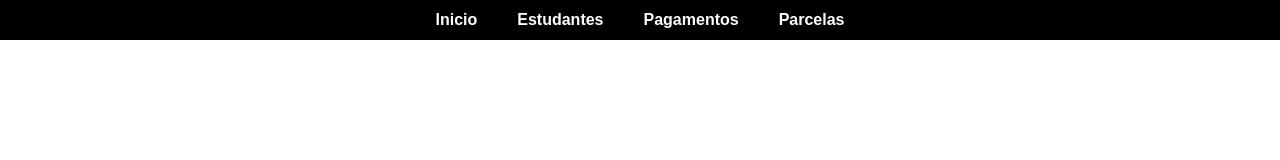
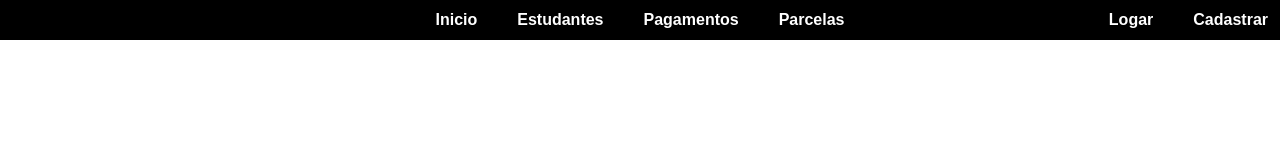
Before and after one commit to polacoluan/tamplate-project, a Next.js app: page /login in a window 1280 px wide. Shown: the top 160 px of the page. Built offline with nearby package versions, Linux system fonts and the light colour scheme.

Commit message:
feat: Adicionando alertas de retorno de erro das chamadas de login e de cadastro, finalizando a parte de autenticação utilizando cookie

```diff
--- a/package.json
+++ b/package.json
@@ -25,7 +25,8 @@
     "react-modal": "^3.16.1",
     "react-npm-encrypt-decrypt": "^1.0.65",
     "tailwind-merge": "^2.5.2",
-    "tailwindcss-animate": "^1.0.7"
+    "tailwindcss-animate": "^1.0.7",
+    "zod": "^3.23.8"
   },
   "devDependencies": {
     "@types/crypto-js": "^4.2.2",
--- a/src/api/login/login.ts
+++ b/src/api/login/login.ts
@@ -15,9 +15,10 @@ export async function login(params: Login) {
         }
 
         throw new Error()
-    } catch (error) {
+    } catch (error: any) {
 
-        throw new Error("Ocorreu um erro ao realizar o login, senha ou usuário inválidos")
+        const {data, status} = error.response;
+        throw new Error(data.message)
     }
 
 }
--- a/src/api/login/signup.ts
+++ b/src/api/login/signup.ts
@@ -13,8 +13,9 @@ export async function signup(params: User) {
         }
 
         throw new Error()
-    } catch (error) {
+    } catch (error: any) {
 
-        throw new Error("Ocorreu um erro ao cadastrar o usuário!")
+        const {data, status} = error.response;
+        throw new Error(data.message)
     }
 }
--- a/src/app/layout.tsx
+++ b/src/app/layout.tsx
@@ -2,7 +2,6 @@ import React from "react";
 import type { Metadata } from "next";
 import "./globals.css";
 import { NavLinks } from '@/components/nav/nav-links'
-
 
 export const metadata: Metadata = {
   title: "UniProject",
@@ -16,6 +15,9 @@ export default function RootLayout({
 }>) {
   return (
     <html lang="en">
+      <head>
+        <link rel="icon" href="/favicon.ico" sizes="any" />
+      </head>
       <body
         className={`antialiased`}
       >
--- a/src/app/login/page.tsx
+++ b/src/app/login/page.tsx
@@ -1,13 +1,13 @@
 "use client";
 
 import { Login } from "@/types/login";
-import React from "react";
+import React, { useState} from "react";
 import { login } from "@/api/login/login";
 import { useForm, SubmitHandler } from "react-hook-form";
 import { useRouter } from 'next/navigation';
-import { AxiosError } from "axios";
 
 const LoginPage = () => {
+    const [errorMessage, setErrorMessage] = useState("")
     const { register, handleSubmit } = useForm<Login>();
     const router = useRouter();
     const onSubmit: SubmitHandler<Login> = async (data) => {
@@ -15,14 +15,17 @@ const LoginPage = () => {
 
             alert("Logado com sucesso");
             router.push("/");
-        }).catch((error: AxiosError) => {
+        }).catch((error) => {
 
-            alert(error)
+            setErrorMessage(error.message)
         });
     };
 
     return (
         <div className="border border-slate-700 rounded-lg w-1/5 m-auto mt-48 p-10">
+            <div className={`${errorMessage ? 'block' : 'hidden'} bg-red-200 rounded-lg mt-2 mb-2 p-5 text-center`}>
+                <span className='text-red-900'>{errorMessage}</span>
+            </div>
             <h1 className="text-center m-4">Realizar Login</h1>
             <form onSubmit={handleSubmit(onSubmit)} className="space-y-4">
                 <label htmlFor="installment" className="block mb-2">Nome:</label>
--- a/src/app/signup/page.tsx
+++ b/src/app/signup/page.tsx
@@ -4,7 +4,6 @@ import { User } from '@/types/user';
 import { signup } from "@/api/login/signup"
 import { useRouter } from 'next/navigation';
 import { useForm, SubmitHandler } from 'react-hook-form';
-import { AxiosError } from 'axios';
 import { useState } from 'react';
 
 const SignupPage = () => {
--- a/src/components/nav/nav-links.tsx
+++ b/src/components/nav/nav-links.tsx
@@ -1,20 +1,47 @@
-'use client'
-import React from 'react'
+'use client';
+
+import React, { useEffect, useState } from 'react'
 import { usePathname } from 'next/navigation'
+import { Cookies } from "react-cookie";
 
 export function NavLinks() {
     const pathname = usePathname()
+    const [cookieUni, setCookieUni] = useState<string | null>(null);
+    const cookie = new Cookies();
+
+    useEffect(() => {
+        const cookieValue = cookie.get("cookieUni");
+        setCookieUni(cookieValue || null);
+    }, []);
+
+    const logout = () => {
+        cookie.remove("cookieUni");
+    }
 
     return (
-        <nav className="flex sm:justify-center space-x-4 bg-black">
+        <nav className="relative flex items-center bg-black px-4">
+            <div className="flex-grow flex justify-center space-x-4">
                 {[
                     ['Inicio', '/'],
                     ['Estudantes', '/students'],
                     ['Pagamentos', '/payments'],
                     ['Parcelas', '/installments'],
                 ].map(([title, url]) => (
-                <a key={title} href={url} className={`rounded-lg px-3 py-2 text-white font-bold hover:bg-slate-100 hover:text-slate-900 ${pathname === url ? 'bg-slate-200 text-black' : ''}`}>{title}</a>
+                    <a key={title} href={url} className={`rounded-lg px-3 py-2 text-white font-bold hover:bg-slate-100 hover:text-slate-900 ${pathname === url ? 'bg-slate-200 text-black' : ''}`}>
+                        {title}
+                    </a>
                 ))}
+            </div>
+            <div className="absolute right-0 flex space-x-4">
+                {cookieUni !== null ? (
+                    <a onClick={logout} href="/login" className="rounded-lg px-3 py-2 text-white font-bold hover:bg-slate-100 hover:text-slate-900">Sair</a>
+                ) : (
+                    <>
+                        <a href="/login" className="rounded-lg px-3 py-2 text-white font-bold hover:bg-slate-100 hover:text-slate-900">Logar</a>
+                        <a href="/signup" className="rounded-lg px-3 py-2 text-white font-bold hover:bg-slate-100 hover:text-slate-900">Cadastrar</a>
+                    </>
+                )}
+            </div>
         </nav>
     )
 }
```
Also changed, not shown: src/middleware.ts (added, +22 -0 lines), 1 other file (tests, documents, lock files or other folders). Lines whose indentation alone changed are shown as unchanged.
